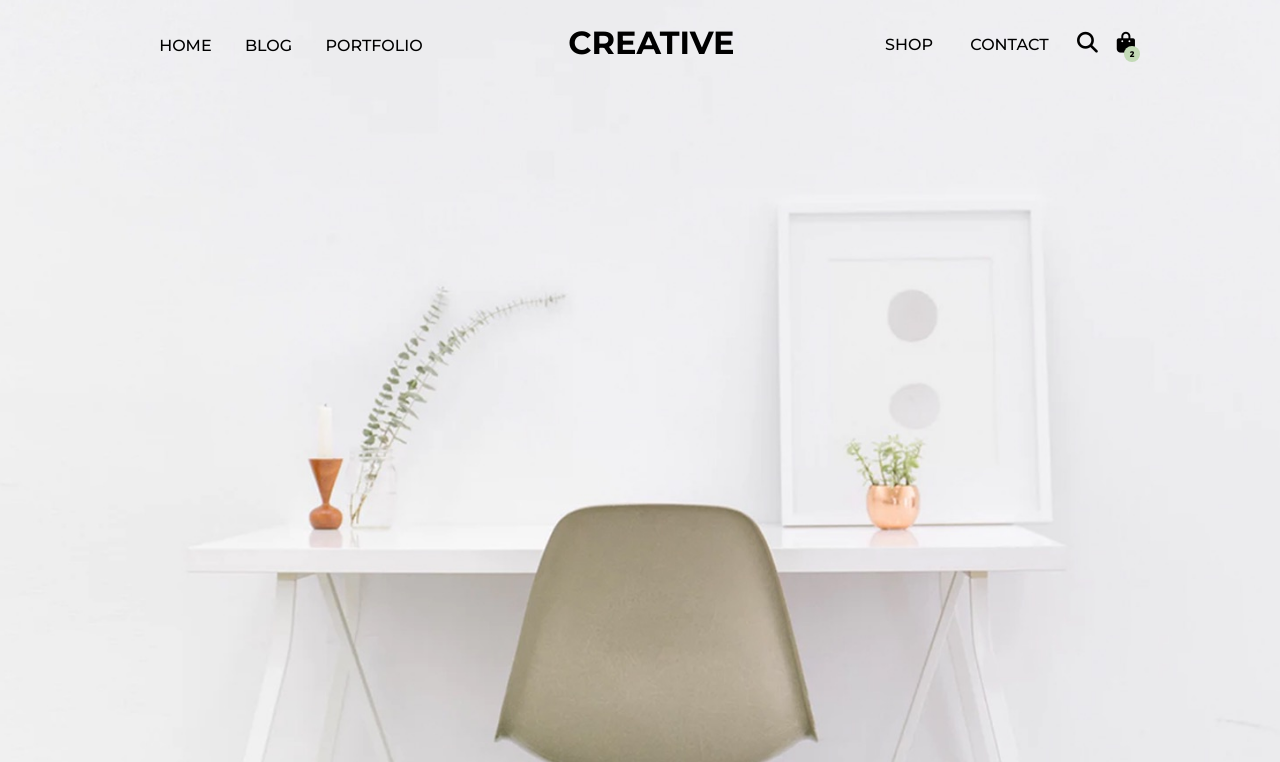
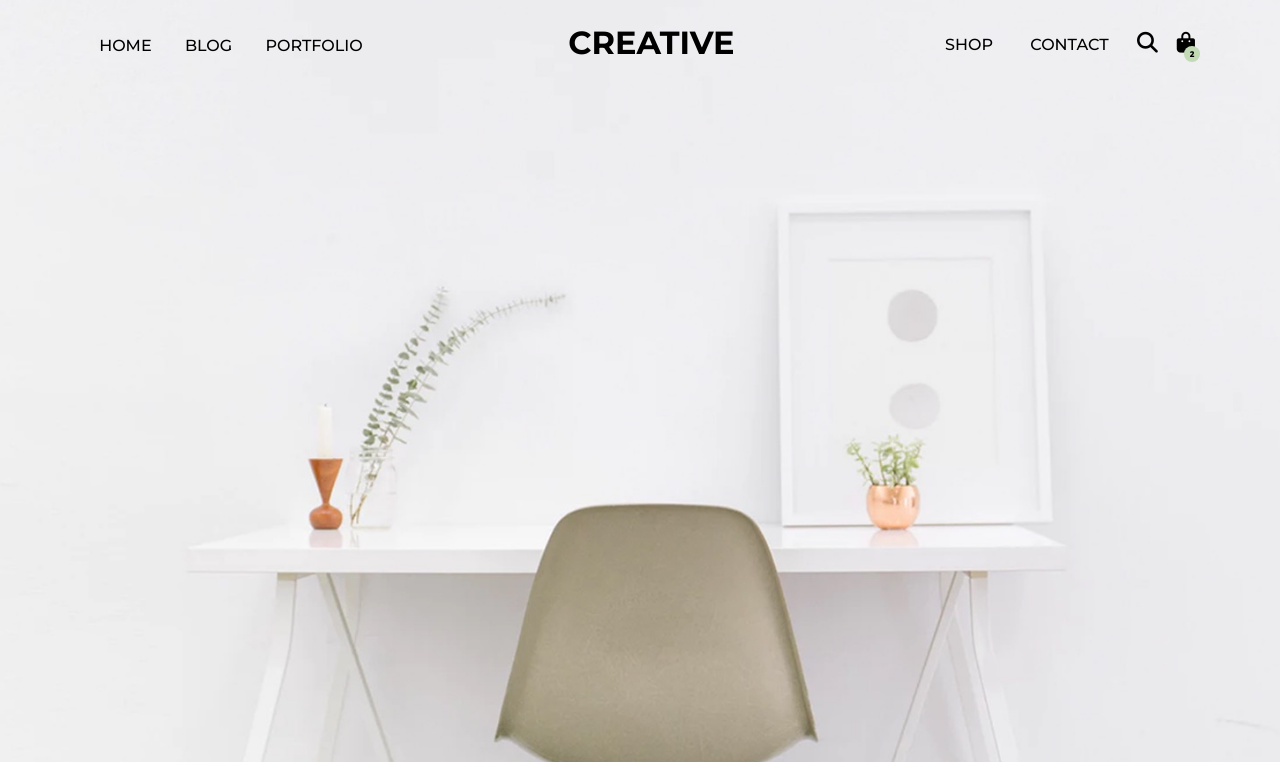
Before and after one commit to 41CharlesLi/charlesLi-project1, a plain HTML site: page index.html in a window 1280 px wide. Shown: the top 762 px of the page. Drawn offline with nearby package versions, Linux system fonts and the light colour scheme; files that its build step writes are made by us from their sources.

Commit message:
fixed navbar responsive issue

```diff
--- a/styles/partials/_mediaQueries.scss
+++ b/styles/partials/_mediaQueries.scss
@@ -112,7 +112,7 @@
         justify-content: space-between;
         align-items: center;
         margin: 0 20px 0 20px;
-        padding: 0 50px;
+        padding: 0 20px;
         li {
             margin: 0px 5px 0px 10px;
         }
```
